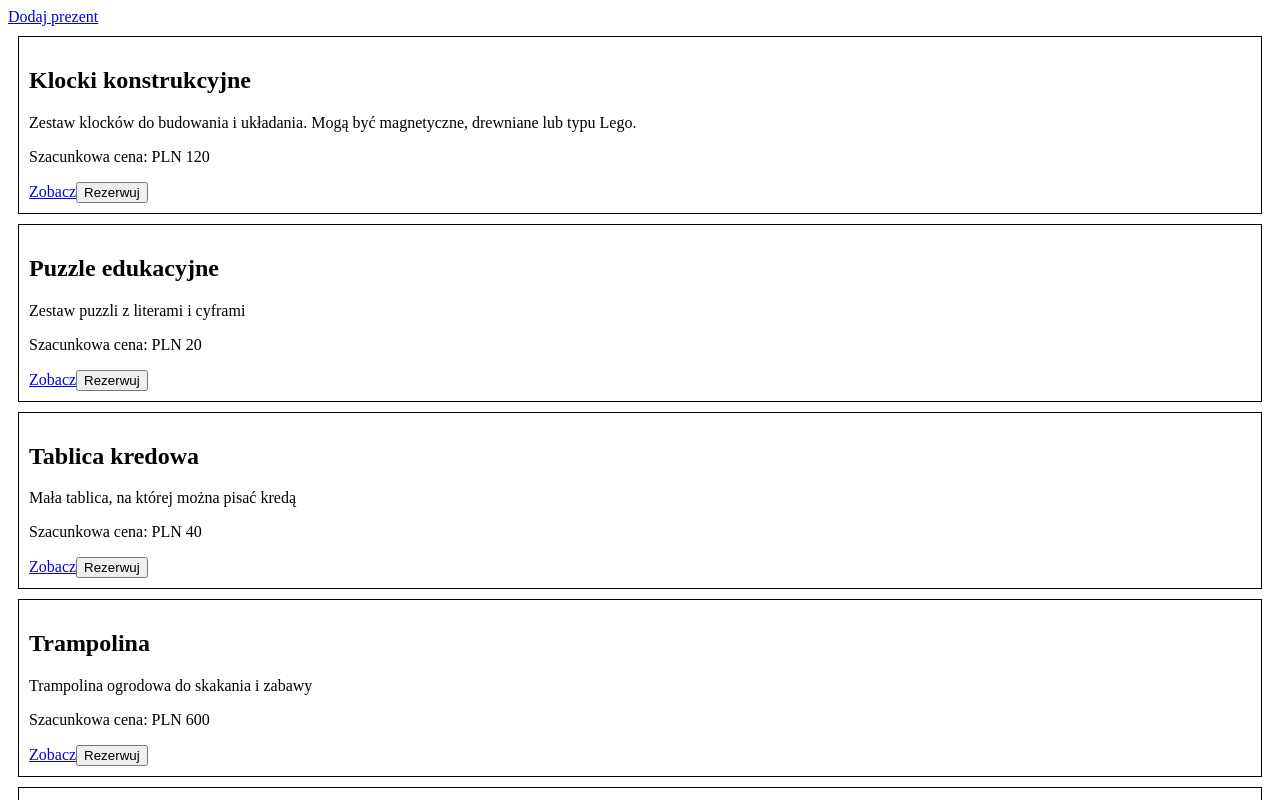
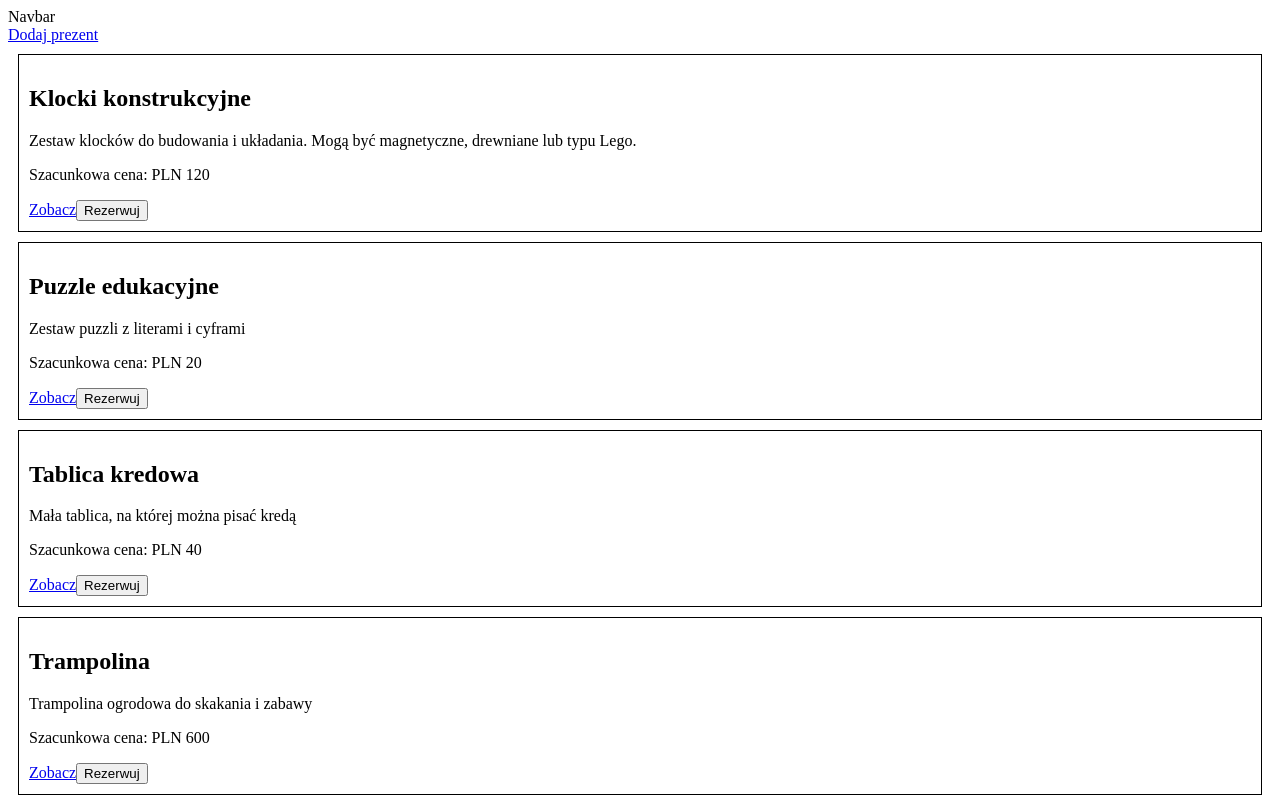
Before and after one commit to malineczky/wish-list, a React (Vite) app: page / in a window 1280 px wide. Shown: the top 800 px of the page. Built offline with nearby package versions, Linux system fonts and the light colour scheme; data requests are answered from the project's data file.

Commit message:
add Outlet

```diff
--- /dev/null
+++ b/src/components/Layout.jsx
@@ -0,0 +1,14 @@
+import { Outlet } from "react-router-dom";
+import Navbar from "./Navbar";
+
+function Layout() {
+    return (
+        <div>
+            <Navbar />
+
+            <Outlet />
+        </div>
+    );
+}
+
+export default Layout;
--- /dev/null
+++ b/src/components/Navbar.jsx
@@ -0,0 +1,5 @@
+function Navbar() {
+    return <div>Navbar</div>;
+}
+
+export default Navbar;
```
Also changed, not shown: src/router.jsx (+8 -1 lines).
